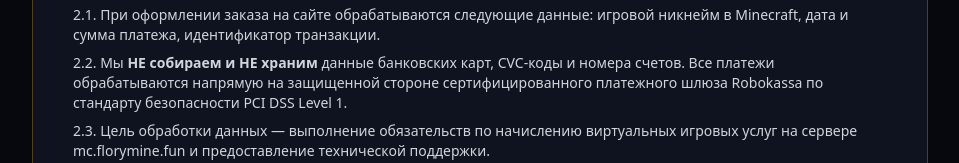
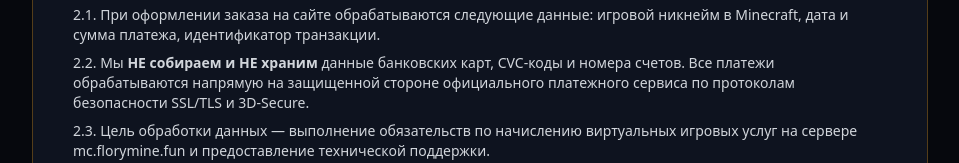
Before and after one commit to bsakbs6-dev/Liqusdnsix, a website: page privacy.html in a window 1280 px wide. Shown: the part 349-512 px from the top of the page, without its empty margins (160-1119 px from the left). Drawn offline with nearby package versions, Linux system fonts and the light colour scheme.

Commit message:
Design refresh: remove AI-slop icons and Robokassa mentions from privacy.html

```diff
--- a/privacy.html
+++ b/privacy.html
@@ -26,7 +26,7 @@
       <section class="space-y-2">
         <h2 class="text-sm sm:text-base font-bold text-amber-400 uppercase tracking-wider">2. Состав и цели обработки данных</h2>
         <p>2.1. При оформлении заказа на сайте обрабатываются следующие данные: игровой никнейм в Minecraft, дата и сумма платежа, идентификатор транзакции.</p>
-        <p>2.2. Мы <strong>НЕ собираем и НЕ храним</strong> данные банковских карт, CVC-коды и номера счетов. Все платежи обрабатываются напрямую на защищенной стороне сертифицированного платежного шлюза Robokassa по стандарту безопасности PCI DSS Level 1.</p>
+        <p>2.2. Мы <strong>НЕ собираем и НЕ храним</strong> данные банковских карт, CVC-коды и номера счетов. Все платежи обрабатываются напрямую на защищенной стороне официального платежного сервиса по протоколам безопасности SSL/TLS и 3D-Secure.</p>
         <p>2.3. Цель обработки данных — выполнение обязательств по начислению виртуальных игровых услуг на сервере mc.florymine.fun и предоставление технической поддержки.</p>
       </section>
 
```
